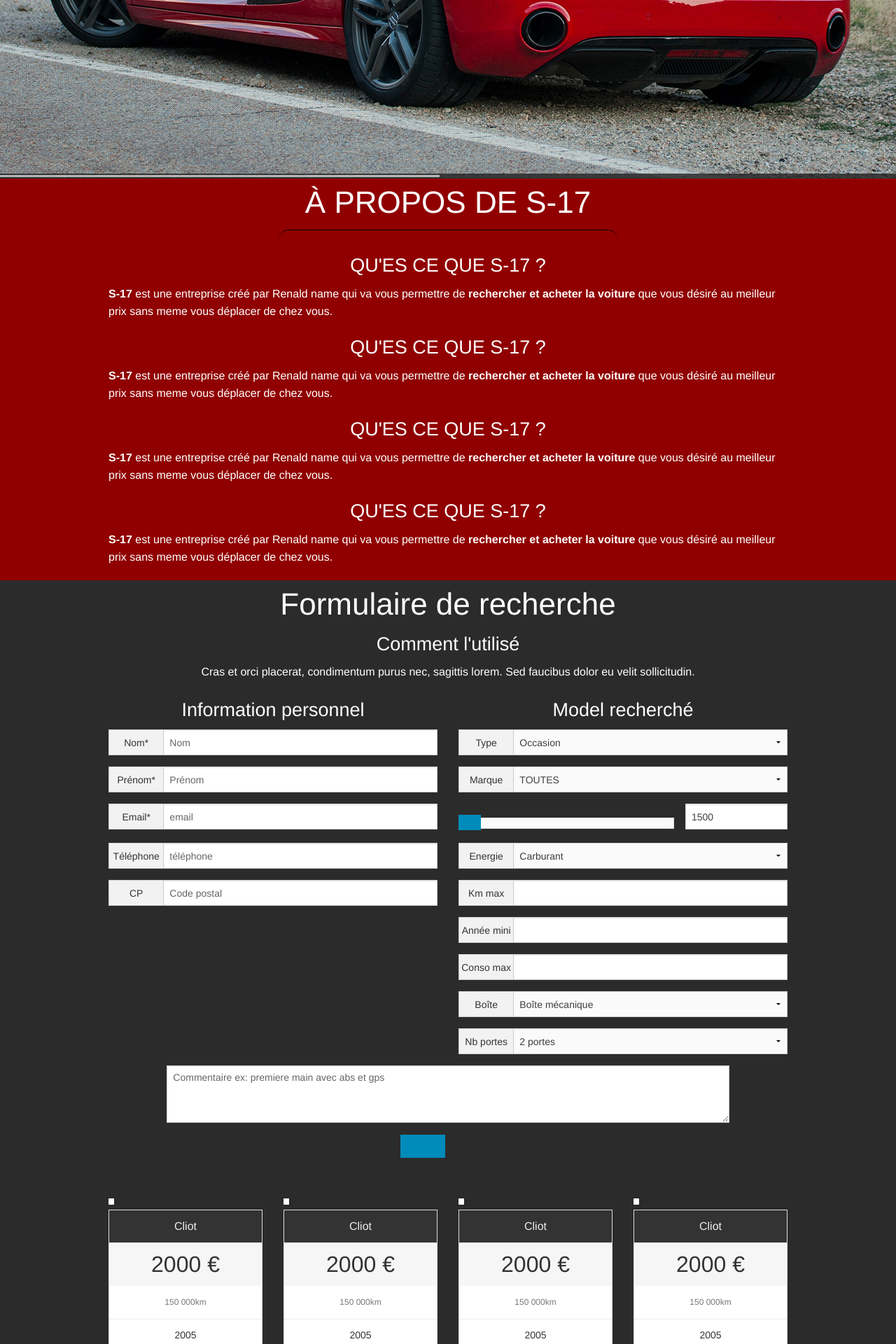
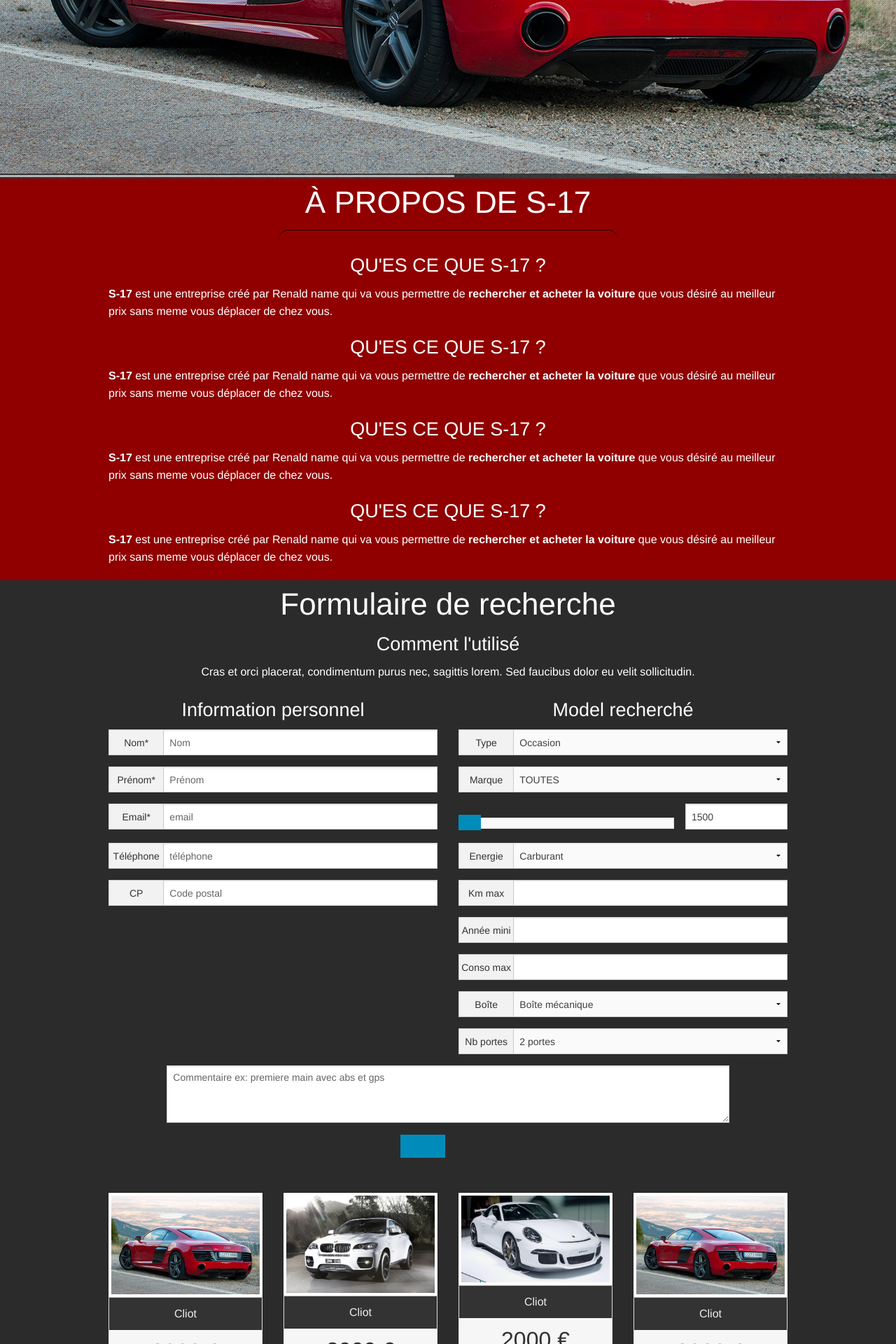
Before and after one commit to Thegeiger/S-17, a Jekyll site: the page built from index.html, in a window 1280 px wide. Shown: the part 600-2520 px from the top of the page at 70% size. Built offline with Jekyll 4.4.1, drawn with Linux system fonts in a browser that asks for light colours.

Commit message:
Updated 'index.html' via CloudCannon

```diff
--- a/index.html
+++ b/index.html
@@ -450,8 +450,8 @@ enchere:
             {% when '4' %}
             <div class="row thurmb">
               <div class="large-3 columns">
-                <a class="th" role="button" aria-label="Thumbnail" target="_blank" href="{{page.achatnormal.bloc1.bloc_image_path}}" alt="{{page.achatnormal.bloc1.bloc_voiture}}">
-                <img aria-hidden=true src="{{page.achatnormal.bloc1.bloc_image_path}}" alt="{{page.achatnormal.bloc1.bloc_voiture}}"/>
+                <a class="th" role="button" aria-label="Thumbnail" target="_blank" href="{{page.achatnormal.bloc1_image_path}}" alt="{{page.achatnormal.bloc1_voiture}}">
+                <img aria-hidden=true src="{{page.achatnormal.bloc1_image_path}}" alt="{{page.achatnormal.bloc1_voiture}}"/>
                 </a>
                 <ul class="pricing-table">
                   <li class="title editable">Cliot</li>
@@ -462,8 +462,8 @@ enchere:
                 </ul>
               </div>
               <div class="large-3 columns">
-                <a class="th" role="button" aria-label="Thumbnail" target="_blank" href="{{page.achatnormal.bloc2.bloc_image_path}}" alt="{{page.achatnormal.bloc2.bloc_voiture}}">
-                <img aria-hidden=true src="{{page.achatnormal.bloc2.bloc_image_path}}" alt="{{page.achatnormal.bloc2.bloc_voiture}}"/>
+                <a class="th" role="button" aria-label="Thumbnail" target="_blank" href="{{page.achatnormal.bloc2_image_path}}" alt="{{page.achatnormal.bloc2_voiture}}">
+                <img aria-hidden=true src="{{page.achatnormal.bloc2_image_path}}" alt="{{page.achatnormal.bloc2_voiture}}"/>
                 </a>
                 <ul class="pricing-table">
                   <li class="title editable">Cliot</li>
@@ -474,8 +474,8 @@ enchere:
                 </ul>
               </div>
               <div class="large-3 columns">
-                <a class="th" role="button" aria-label="Thumbnail" target="_blank" href="{{page.achatnormal.bloc3.bloc_image_path}}" alt="{{page.achatnormal.bloc3.bloc_voiture}}">
-                <img aria-hidden=true src="{{page.achatnormal.bloc3.bloc_image_path}}" alt="{{page.achatnormal.bloc3.bloc_voiture}}"/>
+                <a class="th" role="button" aria-label="Thumbnail" target="_blank" href="{{page.achatnormal.bloc3_image_path}}" alt="{{page.achatnormal.bloc3_voiture}}">
+                <img aria-hidden=true src="{{page.achatnormal.bloc3_image_path}}" alt="{{page.achatnormal.bloc3_voiture}}"/>
                 </a>
                 <ul class="pricing-table">
                   <li class="title editable">Cliot</li>
@@ -486,8 +486,8 @@ enchere:
                 </ul>
               </div>
               <div class="large-3 columns">
-                <a class="th" role="button" aria-label="Thumbnail" target="_blank" href="{{page.achatnormal.bloc4.bloc_image_path}}" alt="{{page.achatnormal.bloc4.bloc_voiture}}">
-                <img aria-hidden=true src="{{page.achatnormal.bloc4.bloc_image_path}}" alt="{{page.achatnormal.bloc4.bloc_voiture}}"/>
+                <a class="th" role="button" aria-label="Thumbnail" target="_blank" href="{{page.achatnormal.bloc4_image_path}}" alt="{{page.achatnormal.bloc4_voiture}}">
+                <img aria-hidden=true src="{{page.achatnormal.bloc4_image_path}}" alt="{{page.achatnormal.bloc4_voiture}}"/>
                 </a>
                 <ul class="pricing-table">
                   <li class="title editable">Cliot</li>
@@ -501,8 +501,8 @@ enchere:
             {% when '3' %}
             <div class="row thurmb">
               <div class="large-4 columns">
-                <a class="th" role="button" aria-label="Thumbnail" target="_blank" href="{{page.achatnormal.bloc1.bloc_image_path}}" alt="{{page.achatnormal.bloc1.bloc_voiture}}">
-                <img aria-hidden=true src="{{page.achatnormal.bloc1.bloc_image_path}}" alt="{{page.achatnormal.bloc1.bloc_voiture}}"/>
+                <a class="th" role="button" aria-label="Thumbnail" target="_blank" href="{{page.achatnormal.bloc1_image_path}}" alt="{{page.achatnormal.bloc1_voiture}}">
+                <img aria-hidden=true src="{{page.achatnormal.bloc1_image_path}}" alt="{{page.achatnormal.bloc1_voiture}}"/>
                 </a>
                 <ul class="pricing-table">
                   <li class="title editable">Cliot</li>
@@ -513,8 +513,8 @@ enchere:
                 </ul>
               </div>
               <div class="large-4 columns">
-                <a class="th" role="button" aria-label="Thumbnail" target="_blank" href="{{page.achatnormal.bloc2.bloc_image_path}}" alt="{{page.achatnormal.bloc2.bloc_voiture}}">
-                <img aria-hidden=true src="{{page.achatnormal.bloc2.bloc_image_path}}" alt="{{page.achatnormal.bloc2.bloc_voiture}}"/>
+                <a class="th" role="button" aria-label="Thumbnail" target="_blank" href="{{page.achatnormal.bloc2_image_path}}" alt="{{page.achatnormal.bloc2_voiture}}">
+                <img aria-hidden=true src="{{page.achatnormal.bloc2_image_path}}" alt="{{page.achatnormal.bloc2_voiture}}"/>
                 </a>
                 <ul class="pricing-table">
                   <li class="title editable">Cliot</li>
@@ -525,8 +525,8 @@ enchere:
                 </ul>
               </div>
               <div class="large-4 columns">
-                <a class="th" role="button" aria-label="Thumbnail" target="_blank" href="{{page.achatnormal.bloc3.bloc_image_path}}" alt="{{page.achatnormal.bloc3.bloc_voiture}}">
-                <img aria-hidden=true src="{{page.achatnormal.bloc3.bloc_image_path}}" alt="{{page.achatnormal.bloc3.bloc_voiture}}"/>
+                <a class="th" role="button" aria-label="Thumbnail" target="_blank" href="{{page.achatnormal.bloc3_image_path}}" alt="{{page.achatnormal.bloc3_voiture}}">
+                <img aria-hidden=true src="{{page.achatnormal.bloc3_image_path}}" alt="{{page.achatnormal.bloc3_voiture}}"/>
                 </a>
                 <ul class="pricing-table">
                   <li class="title editable">Cliot</li>
@@ -540,8 +540,8 @@ enchere:
             {% when '2' %}
             <div class="row thurmb">
               <div class="large-6 columns">
-                <a class="th" role="button" aria-label="Thumbnail" target="_blank" href="{{page.achatnormal.bloc1.bloc_image_path}}" alt="{{page.achatnormal.bloc1.bloc_voiture}}">
-                <img aria-hidden=true src="{{page.achatnormal.bloc1.bloc_image_path}}" alt="{{page.achatnormal.bloc1.bloc_voiture}}"/>
+                <a class="th" role="button" aria-label="Thumbnail" target="_blank" href="{{page.achatnormal.bloc1_image_path}}" alt="{{page.achatnormal.bloc1_voiture}}">
+                <img aria-hidden=true src="{{page.achatnormal.bloc1_image_path}}" alt="{{page.achatnormal.bloc1_voiture}}"/>
                 </a>
                 <ul class="pricing-table">
                   <li class="title editable">Cliot</li>
@@ -552,8 +552,8 @@ enchere:
                 </ul>
               </div>
               <div class="large-6 columns">
-                <a class="th" role="button" aria-label="Thumbnail" target="_blank" href="{{page.achatnormal.bloc2.bloc_image_path}}" alt="{{page.achatnormal.bloc2.bloc_voiture}}">
-                <img aria-hidden=true src="{{page.achatnormal.bloc2.bloc_image_path}}" alt="{{page.achatnormal.bloc2.bloc_voiture}}"/>
+                <a class="th" role="button" aria-label="Thumbnail" target="_blank" href="{{page.achatnormal.bloc2_image_path}}" alt="{{page.achatnormal.bloc2_voiture}}">
+                <img aria-hidden=true src="{{page.achatnormal.bloc2_image_path}}" alt="{{page.achatnormal.bloc2_voiture}}"/>
                 </a>
                 <ul class="pricing-table">
                   <li class="title editable">Cliot</li>
@@ -567,8 +567,8 @@ enchere:
             {% when '1' %}
             <div class="row thurmb">
               <div class="large-12 columns">
-                <a class="th" role="button" aria-label="Thumbnail" target="_blank" href="{{page.achatnormal.bloc1.bloc_image_path}}" alt="{{page.achatnormal.bloc1.bloc_voiture}}">
-                <img aria-hidden=true src="{{page.achatnormal.bloc1.bloc_image_path}}" alt="{{page.achatnormal.bloc1.bloc_voiture}}"/>
+                <a class="th" role="button" aria-label="Thumbnail" target="_blank" href="{{page.achatnormal.bloc1_image_path}}" alt="{{page.achatnormal.bloc1_voiture}}">
+                <img aria-hidden=true src="{{page.achatnormal.bloc1_image_path}}" alt="{{page.achatnormal.bloc1_voiture}}"/>
                 </a>
                 <ul class="pricing-table">
                   <li class="title editable">Cliot</li>
@@ -594,8 +594,8 @@ enchere:
             {% when '4' %}
             <div class="row thurmb">
               <div class="large-3 columns">
-                <a class="th" role="button" aria-label="Thumbnail" target="_blank" href="{{page.enchere.bloc1.bloc_image_path}}" alt="{{page.enchere.bloc1.bloc_voiture}}">
-                <img aria-hidden=true src="{{page.enchere.bloc1.bloc_image_path}}" alt="{{page.enchere.bloc1.bloc_voiture}}"/>
+                <a class="th" role="button" aria-label="Thumbnail" target="_blank" href="{{page.enchere.bloc1_image_path}}" alt="{{page.enchere.bloc1_voiture}}">
+                <img aria-hidden=true src="{{page.enchere.bloc1_image_path}}" alt="{{page.enchere.bloc1_voiture}}"/>
                 </a>
                 <ul class="pricing-table">
                   <li class="title editable">Cliot</li>
@@ -606,8 +606,8 @@ enchere:
                 </ul>
               </div>
               <div class="large-3 columns">
-                <a class="th" role="button" aria-label="Thumbnail" target="_blank" href="{{page.enchere.bloc2.bloc_image_path}}" alt="{{page.enchere.bloc2.bloc_voiture}}">
-                <img aria-hidden=true src="{{page.enchere.bloc2.bloc_image_path}}" alt="{{page.enchere.bloc2.bloc_voiture}}"/>
+                <a class="th" role="button" aria-label="Thumbnail" target="_blank" href="{{page.enchere.bloc2_image_path}}" alt="{{page.enchere.bloc2_voiture}}">
+                <img aria-hidden=true src="{{page.enchere.bloc2_image_path}}" alt="{{page.enchere.bloc2_voiture}}"/>
                 </a>
                 <ul class="pricing-table">
                   <li class="title editable">Cliot</li>
@@ -618,8 +618,8 @@ enchere:
                 </ul>
               </div>
               <div class="large-3 columns ">
-                <a class="th" role="button" aria-label="Thumbnail" target="_blank" href="{{page.enchere.bloc3.bloc_image_path}}" alt="{{page.enchere.bloc3.bloc_voiture}}">
-                <img aria-hidden=true src="{{page.enchere.bloc3.bloc_image_path}}" alt="{{page.enchere.bloc3.bloc_voiture}}"/>
+                <a class="th" role="button" aria-label="Thumbnail" target="_blank" href="{{page.enchere.bloc3_image_path}}" alt="{{page.enchere.bloc3_voiture}}">
+                <img aria-hidden=true src="{{page.enchere.bloc3_image_path}}" alt="{{page.enchere.bloc3_voiture}}"/>
                 </a>
                 <ul class="pricing-table">
                   <li class="title editable">Cliot</li>
@@ -630,8 +630,8 @@ enchere:
                 </ul>
               </div>
               <div class="large-3 columns">
-                <a class="th" role="button" aria-label="Thumbnail" target="_blank" href="{{page.enchere.bloc4.bloc_image_path}}" alt="{{page.enchere.bloc4.bloc_voiture}}">
-                <img aria-hidden=true src="{{page.enchere.bloc4.bloc_image_path}}" alt="{{page.enchere.bloc4.bloc_voiture}}"/>
+                <a class="th" role="button" aria-label="Thumbnail" target="_blank" href="{{page.enchere.bloc4_image_path}}" alt="{{page.enchere.bloc4_voiture}}">
+                <img aria-hidden=true src="{{page.enchere.bloc4_image_path}}" alt="{{page.enchere.bloc4_voiture}}"/>
                 </a>
                 <ul class="pricing-table">
                   <li class="title editable">Cliot</li>
@@ -645,8 +645,8 @@ enchere:
             {% when '3' %}
             <div class="row thurmb">
               <div class="large-4 columns">
-                <a class="th" role="button" aria-label="Thumbnail" target="_blank" href="{{page.enchere.bloc1.bloc_image_path}}" alt="{{page.enchere.bloc1.bloc_voiture}}">
-                <img aria-hidden=true src="{{page.enchere.bloc1.bloc_image_path}}" alt="{{page.enchere.bloc1.bloc_voiture}}"/>
+                <a class="th" role="button" aria-label="Thumbnail" target="_blank" href="{{page.enchere.bloc1_image_path}}" alt="{{page.enchere.bloc1_voiture}}">
+                <img aria-hidden=true src="{{page.enchere.bloc1_image_path}}" alt="{{page.enchere.bloc1_voiture}}"/>
                 </a>
                 <ul class="pricing-table">
                   <li class="title editable">Cliot</li>
@@ -657,8 +657,8 @@ enchere:
                 </ul>
               </div>
               <div class="large-4 columns">
-                <a class="th" role="button" aria-label="Thumbnail" target="_blank" href="{{page.enchere.bloc2.bloc_image_path}}" alt="{{page.enchere.bloc2.bloc_voiture}}">
-                <img aria-hidden=true src="{{page.enchere.bloc2.bloc_image_path}}" alt="{{page.enchere.bloc2.bloc_voiture}}"/>
+                <a class="th" role="button" aria-label="Thumbnail" target="_blank" href="{{page.enchere.bloc2_image_path}}" alt="{{page.enchere.bloc2_voiture}}">
+                <img aria-hidden=true src="{{page.enchere.bloc2_image_path}}" alt="{{page.enchere.bloc2_voiture}}"/>
                 </a>
                 <ul class="pricing-table">
                   <li class="title editable">Cliot</li>
@@ -669,8 +669,8 @@ enchere:
                 </ul>
               </div>
               <div class="large-4 columns">
-                <a class="th" role="button" aria-label="Thumbnail" target="_blank" href="{{page.enchere.bloc3.bloc_image_path}}" alt="{{page.enchere.bloc3.bloc_voiture}}">
-                <img aria-hidden=true src="{{page.enchere.bloc3.bloc_image_path}}" alt="{{page.enchere.bloc3.bloc_voiture}}"/>
+                <a class="th" role="button" aria-label="Thumbnail" target="_blank" href="{{page.enchere.bloc3_image_path}}" alt="{{page.enchere.bloc3_voiture}}">
+                <img aria-hidden=true src="{{page.enchere.bloc3_image_path}}" alt="{{page.enchere.bloc3_voiture}}"/>
                 </a>
                 <ul class="pricing-table">
                   <li class="title editable">Cliot</li>
@@ -684,8 +684,8 @@ enchere:
             {% when '2' %}
             <div class="row thurmb">
               <div class="large-6 columns">
-                <a class="th" role="button" aria-label="Thumbnail" target="_blank" href="{{page.enchere.bloc1.bloc_image_path}}" alt="{{page.enchere.bloc1.bloc_voiture}}">
-                <img aria-hidden=true src="{{page.enchere.bloc1.bloc_image_path}}" alt="{{page.enchere.bloc1.bloc_voiture}}" alt="{{page.enchere.bloc1.alt}}"/>
+                <a class="th" role="button" aria-label="Thumbnail" target="_blank" href="{{page.enchere.bloc1_image_path}}" alt="{{page.enchere.bloc1_voiture}}">
+                <img aria-hidden=true src="{{page.enchere.bloc1_image_path}}" alt="{{page.enchere.bloc1_voiture}}" alt="{{page.enchere.bloc1.alt}}"/>
                 </a>
                 <ul class="pricing-table">
                   <li class="title editable">Cliot</li>
@@ -696,8 +696,8 @@ enchere:
                 </ul>
               </div>
               <div class="large-6 columns">
-                <a class="th" role="button" aria-label="Thumbnail" target="_blank" href="{{page.enchere.bloc2.bloc_image_path}}" alt="{{page.enchere.bloc2.bloc_voiture}}">
-                <img aria-hidden=true src="{{page.enchere.bloc2.bloc_image_path}}" alt="{{page.enchere.bloc2.bloc_voiture}}"/>
+                <a class="th" role="button" aria-label="Thumbnail" target="_blank" href="{{page.enchere.bloc2.bloc2_image_path}}" alt="{{page.enchere.bloc2_voiture}}">
+                <img aria-hidden=true src="{{page.enchere.bloc2_image_path}}" alt="{{page.enchere.bloc2.bloc2_voiture}}"/>
                 </a>
                 <ul class="pricing-table">
                   <li class="title editable">Cliot</li>
@@ -711,8 +711,8 @@ enchere:
             {% when '1' %}
             <div class="row thurmb">
               <div class="large-12 columns">
-                <a class="th" role="button" aria-label="Thumbnail" target="_blank" href="{{page.enchere.bloc1.bloc_image_path}}" alt="{{page.enchere.bloc1.bloc_voiture}}">
-                <img aria-hidden=true src="{{page.enchere.bloc1.bloc_image_path}}" alt="{{page.enchere.bloc1.bloc_voiture}}"/>
+                <a class="th" role="button" aria-label="Thumbnail" target="_blank" href="{{page.enchere.bloc1.bloc1_image_path}}" alt="{{page.enchere.bloc1_voiture}}">
+                <img aria-hidden=true src="{{page.enchere.bloc1_image_path}}" alt="{{page.enchere.bloc1.bloc1_voiture}}"/>
                 </a>
                 <ul class="pricing-table">
                   <li class="title editable">Cliot</li>
```
